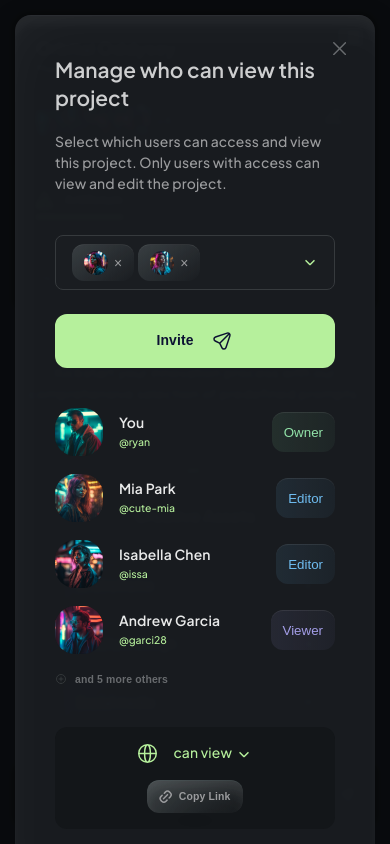
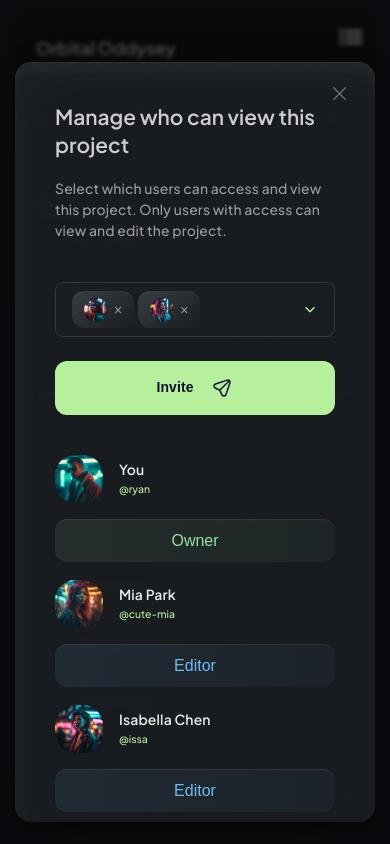
Before and after one commit to merlXZ/artificium-app, a plain HTML site: page dashboard.html in a window 390 px wide. Both pictures are taken after a click on the button 334 px from the left and 117 px from the top of the page. Drawn offline with Linux system fonts and the light colour scheme.

Commit message:
modal fix 0.1

```diff
--- a/dashboard.html
+++ b/dashboard.html
@@ -447,34 +447,42 @@
 				</div>
 				<div class="modal__users users">
 					<div class="users__info">
+						<div class="users__info-wrapper">
 							<img src="assets/dashboard/img/modal-user1.png" alt="madal-user-avatar" class="users__info-image">
 							<div class="users__info-text">
 								<h2>You</h2>
 								<p>@ryan</p>
 							</div>
+						</div>
 						<button class="users__info-button users__info-button-owner">Owner</button>
 					</div>
 					<div class="users__info">
+						<div class="users__info-wrapper">
 							<img src="assets/dashboard/img/modal-user2.png" alt="madal-user-avatar" class="users__info-image">
 							<div class="users__info-text">
 								<h2>Mia Park</h2>
 								<p>@cute-mia</p>
 							</div>
+						</div>
 						<button class="users__info-button users__info-button-editor">Editor</button>
 					</div>
 					<div class="users__info">
+						<div class="users__info-wrapper">
 							<img src="assets/dashboard/img/modal-user3.png" alt="madal-user-avatar" class="users__info-image">
 							<div class="users__info-text">
 								<h2>Isabella Chen</h2>
 								<p>@issa</p>
 							</div>
+						</div>
 						<button class="users__info-button users__info-button-editor">Editor</button>
 					</div>
 					<div class="users__info">
+						<div class="users__info-wrapper">
 							<img src="assets/dashboard/img/modal-user4.png" alt="madal-user-avatar" class="users__info-image">
 							<div class="users__info-text">
 								<h2>Andrew Garcia</h2>
 								<p>@garci28</p>
+							</div>
 						</div>
 						<button class="users__info-button users__info-button-viewer">Viewer</button>
 					</div>
--- a/scss/base/_reset.scss
+++ b/scss/base/_reset.scss
@@ -31,6 +31,7 @@ input,
 textarea {
 	outline: none;
 	border: none;
+	font-size: 16px;
 }
 
 a, button, input, textarea, [tabindex] {
--- a/scss/dashboard/_modal.scss
+++ b/scss/dashboard/_modal.scss
@@ -36,9 +36,13 @@
 		background: rgba(26, 29, 33, 0.96);
 		width: 100%;
 		max-width: 720px;
+		max-height: 90vh;
 		padding: 40px;
 		transform: translateY(20px);
 		margin: 0 15px;
+		overflow-y: auto;
+		@media screen and (max-width: 767px) {
+		}
 	}
 	&__close {
 		position: absolute;
@@ -87,6 +91,9 @@
 		line-height: $lh-body-s;
 		letter-spacing: 0.15px;
 		font-weight: $fw-semibold;
+		@media screen and (max-width: 430px) {
+			font-size: 0.90rem;
+		}
 		svg {
 			transition: 340ms ease-out;
 		}
@@ -147,6 +154,9 @@
 	}
 	&__copylink-button {
 		padding: 16px 24px;
+		@media screen and (max-width: 425px) {
+			width: 100%;
+		}
 	}
 	&__copylink-link {
 		cursor: pointer;
@@ -163,6 +173,11 @@
 		border-radius: 12px;
 		box-shadow: inset 0px 8px 12px 0px rgba(255, 255, 255, 0.08),0px 24px 24px -16px rgba(0, 0, 0, 0.12),inset 16px 24px 64px -24px rgba(255, 255, 255, 0.08);
 		background: linear-gradient(145.32deg, rgba(215.22, 236.94, 236.94, 0.16) 0%,rgba(204.48, 234.81, 234.81, 0) 100%);
+		@media screen and (max-width: 425px) {
+			width: 100%;
+			justify-content: center;
+			padding: 12px 24px;
+		}
 	}
 }
 .invite {
@@ -232,6 +247,9 @@
 			line-height: $lh-body-l;
 			letter-spacing: 0.15px;
 			font-weight: $fw-medium;
+			@media screen and (max-width: 425px) {
+				display: none;
+			}
 		}
 	}
 
@@ -323,7 +341,19 @@
 	display: flex;
 	flex-direction: column;
 	gap: 18px;
+	@media screen and (max-width: 767px) {
+		margin-bottom: 25px;
+	}
 	&__info {
+		display: flex;
+		align-items: center;
+		gap: 16px;
+		@media screen and (max-width: 424px) {
+			flex-direction: column;
+			align-items: flex-start;
+		}
+	}
+	&__info-wrapper {
 		display: flex;
 		align-items: center;
 		gap: 16px;
@@ -349,6 +379,10 @@
 		border-top: 1px solid rgba(255, 255, 255, 0.08);
 		border-radius: 12px;
 		padding: 12px;
+		@media screen and (max-width: 424px) {
+			margin-left: 0px;
+			width: 100%;
+		}
 		&-owner {
     color: #92e3a9;
     background: linear-gradient(90deg, rgba(146, 227, 169, 0.1) 0%, rgba(146, 227, 169, 0.05) 100%);
@@ -363,9 +397,3 @@
 		}
 	}
 }
-
-.hidden {
-	@media screen and (max-width: 425px) {
-		opacity: 0;
-	}
-}
```
Also changed, not shown: css/style.css, 1 other file. Lines whose indentation alone changed are shown as unchanged.
